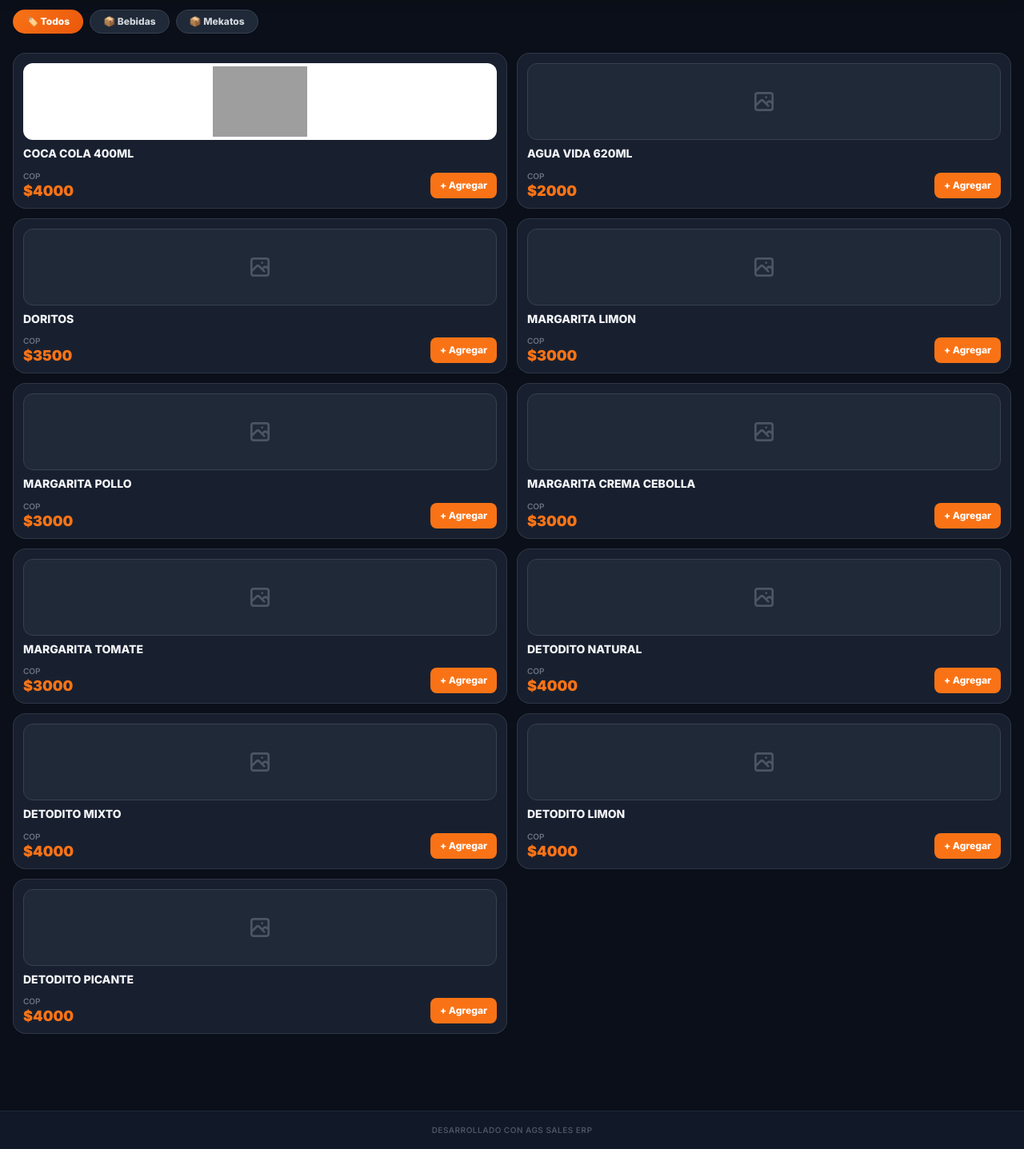
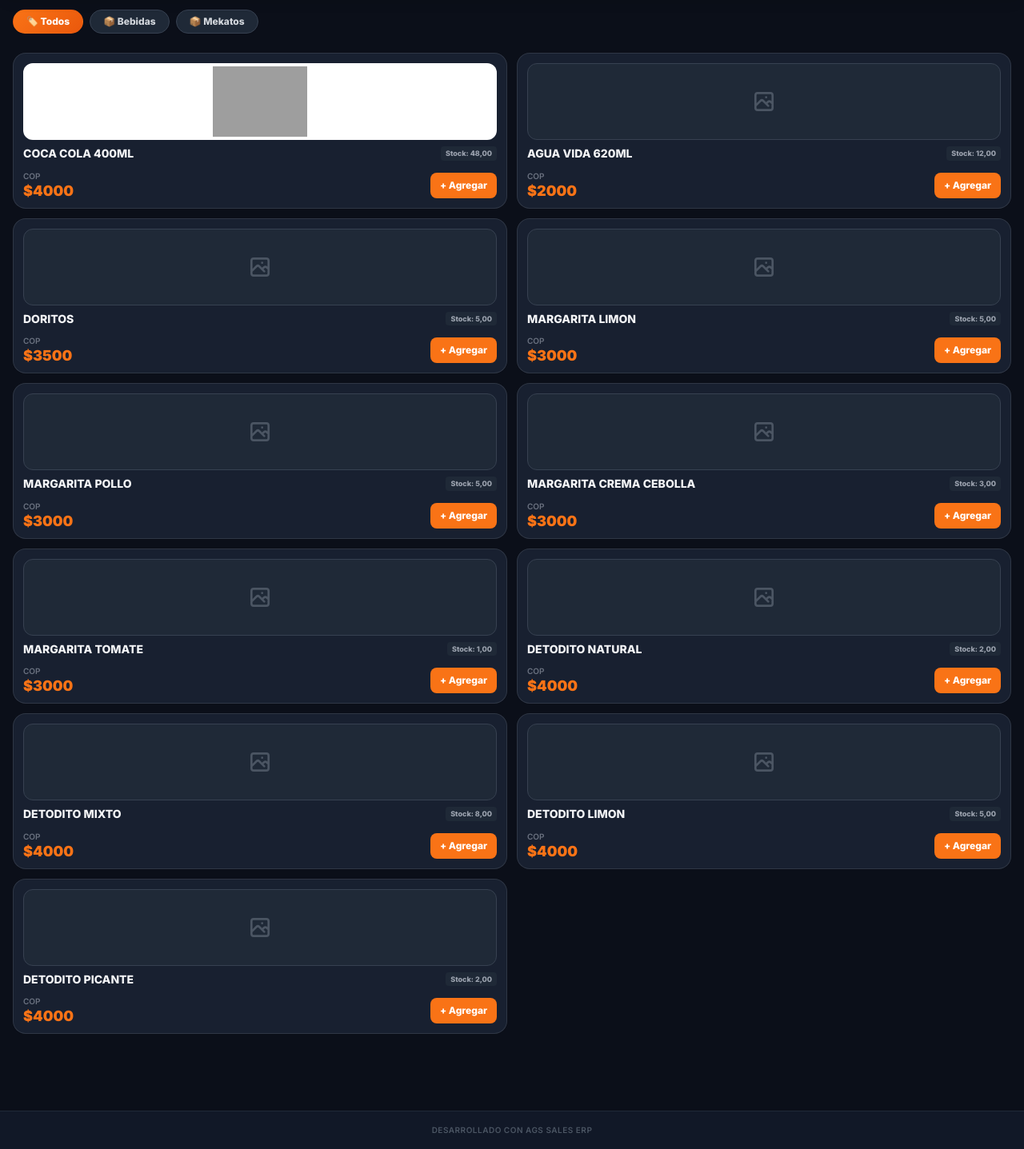
Before and after one commit to omarnageraperez-star/SISTEMA-PROPIO2, a Django app: page /catalogo/ in a window 1280 px wide. Shown: the part 144-1581 px from the top of the page at 80% size. Run offline with Django 5.2, Linux system fonts and the light colour scheme; data comes from the database, SQL or seed files in the repository; tables that the repository leaves empty hold one stand-in row (values such as "Sample post"); parts of the project's set-up code (start-up, migrations or seed data) failed here and were passed over; some libraries are stand-ins or nearby versions; grey boxes are pictures that could not be loaded.

Commit message:
Fix Vercel notification and display stock in catalog

```diff
--- a/AGS_SALES/apps/inventory/templates/inventory/catalog.html
+++ b/AGS_SALES/apps/inventory/templates/inventory/catalog.html
@@ -101,7 +101,12 @@
                         <svg class="w-8 h-8 text-gray-600" fill="none" stroke="currentColor" viewBox="0 0 24 24"><path stroke-linecap="round" stroke-linejoin="round" stroke-width="2" d="M4 16l4.586-4.586a2 2 0 012.828 0L16 16m-2-2l1.586-1.586a2 2 0 012.828 0L20 14m-6-6h.01M6 20h12a2 2 0 002-2V6a2 2 0 00-2-2H6a2 2 0 00-2 2v12a2 2 0 002 2z"></path></svg>
                     </div>
                     {% endif %}
-                    <h3 class="text-sm font-bold text-gray-100 leading-tight">{{ product.name }}</h3>
+                    <div class="flex justify-between items-start mt-2">
+                        <h3 class="text-sm font-bold text-gray-100 leading-tight pr-2">{{ product.name }}</h3>
+                        {% if product.has_inventory_control %}
+                        <span class="text-[9px] bg-gray-800 text-gray-400 px-1.5 py-0.5 rounded font-bold whitespace-nowrap">Stock: {{ product.stock }}</span>
+                        {% endif %}
+                    </div>
                 </div>
 
                 <div class="flex items-end justify-between {% if product.has_inventory_control and product.stock <= 0 %}opacity-40 grayscale{% endif %}">
```
Also changed, not shown: AGS_SALES/apps/catalog_orders/views.py (+11 -7 lines).
